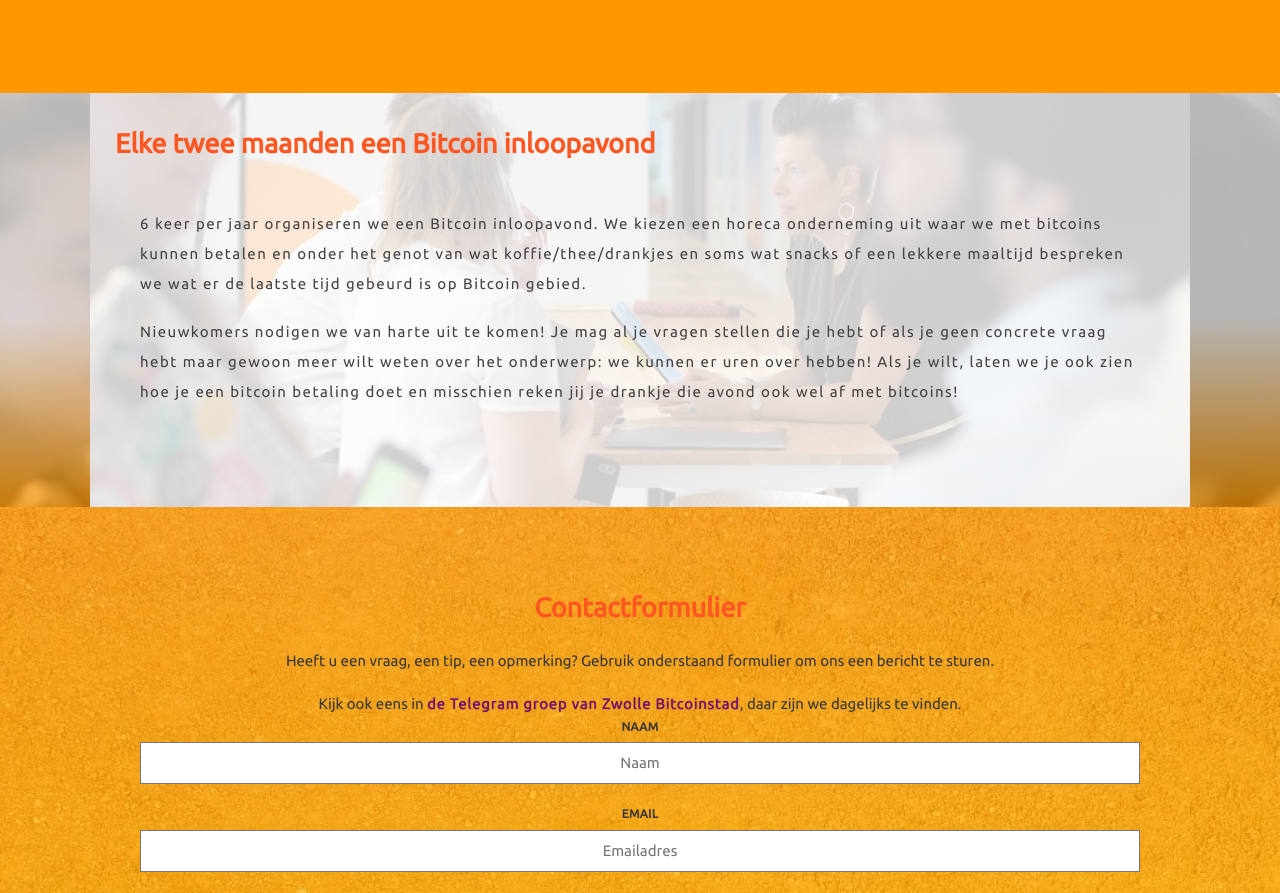
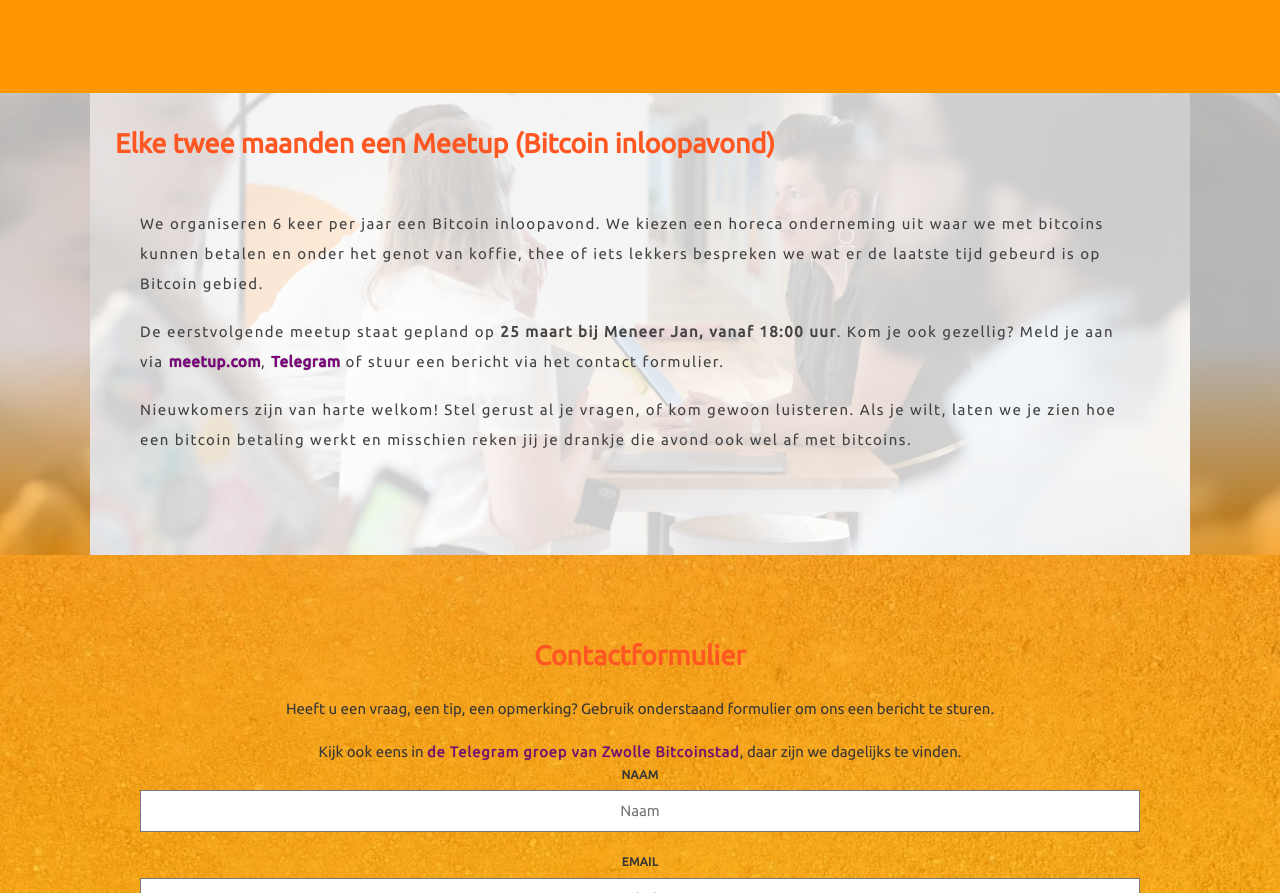
Before and after one commit to Zwolle-Bitcoinstad/zwolle-bitcoinstad-website, a website: page index.html in a window 1280 px wide. Shown: the part 3780-4673 px from the top of the page. Drawn offline with Linux system fonts and the light colour scheme.

Commit message:
Emphasize meetup details and add links

```diff
--- a/index.html
+++ b/index.html
@@ -433,16 +433,19 @@
 		<section id="meetup" class="content-section">
 			<div id="meetup-container" class="content-container">
 				<div id="meetup-block" class="content-block">
-					<h3 id="meetup-heading" class="content-heading">Elke twee maanden een Bitcoin inloopavond<br></h3>
+					<h3 id="meetup-heading" class="content-heading">Elke twee maanden een Meetup (Bitcoin inloopavond)<br></h3>
 					<div id="meetup-intro" class="content-text text-hero">
-						<p>6 keer per jaar organiseren we een Bitcoin inloopavond. We kiezen een horeca onderneming uit
-							waar we met bitcoins kunnen betalen en onder het genot van wat koffie/thee/drankjes en soms
-							wat snacks of een lekkere maaltijd bespreken we wat er de laatste tijd gebeurd is op Bitcoin
-							gebied.</p>
-						<p>Nieuwkomers nodigen we van harte uit te komen! Je mag al je vragen stellen die je hebt of als
-							je geen concrete vraag hebt maar gewoon meer wilt weten over het onderwerp: we kunnen er
-							uren over hebben! Als je wilt, laten we je ook zien hoe je een bitcoin betaling doet en
-							misschien reken jij je drankje die avond ook wel af met bitcoins!</p>
+						<p>We organiseren 6 keer per jaar een Bitcoin inloopavond. We kiezen een horeca onderneming uit
+							waar we met bitcoins kunnen betalen en onder het genot van koffie, thee of iets lekkers
+							bespreken we wat er de laatste tijd gebeurd is op Bitcoin gebied.</p>
+						<p>De eerstvolgende meetup staat gepland op <strong>25 maart bij Meneer Jan, vanaf 18:00 uur</strong>.
+							Kom je ook gezellig? Meld je aan via <strong><a class="purpleLink" href="https://www.meetup.com/bitcoinmeetup"
+									target="_blank" rel="noopener">meetup.com</a></strong>, <strong><a class="purpleLink"
+									href="https://t.me/zwollebitcoinstad" target="_blank" rel="noopener">Telegram</a></strong>
+							of stuur een bericht via het contact formulier.</p>
+						<p>Nieuwkomers zijn van harte welkom! Stel gerust al je vragen, of kom gewoon luisteren. Als je
+							wilt, laten we je zien hoe een bitcoin betaling werkt en misschien reken jij je drankje die
+							avond ook wel af met bitcoins.</p>
 					</div>
 				</div>
 			</div>
```
